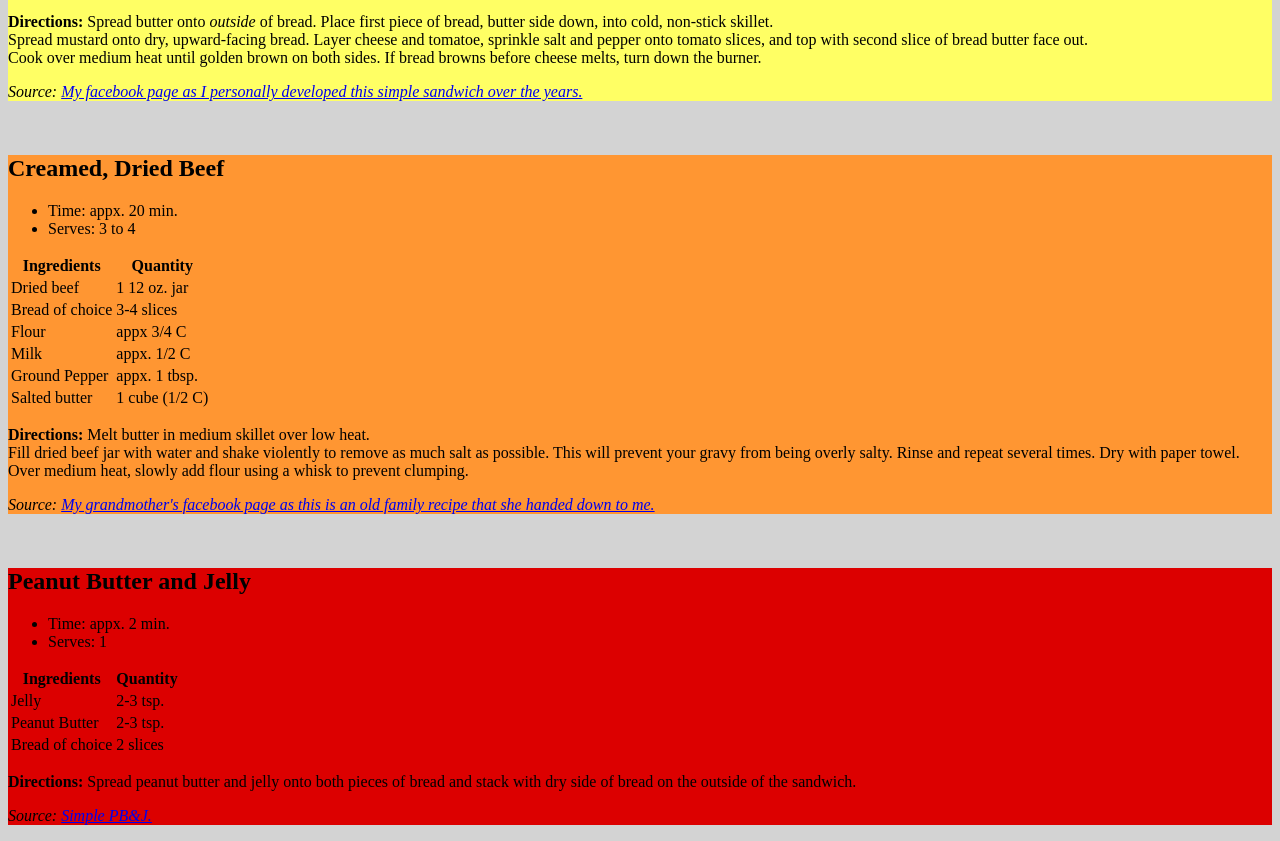
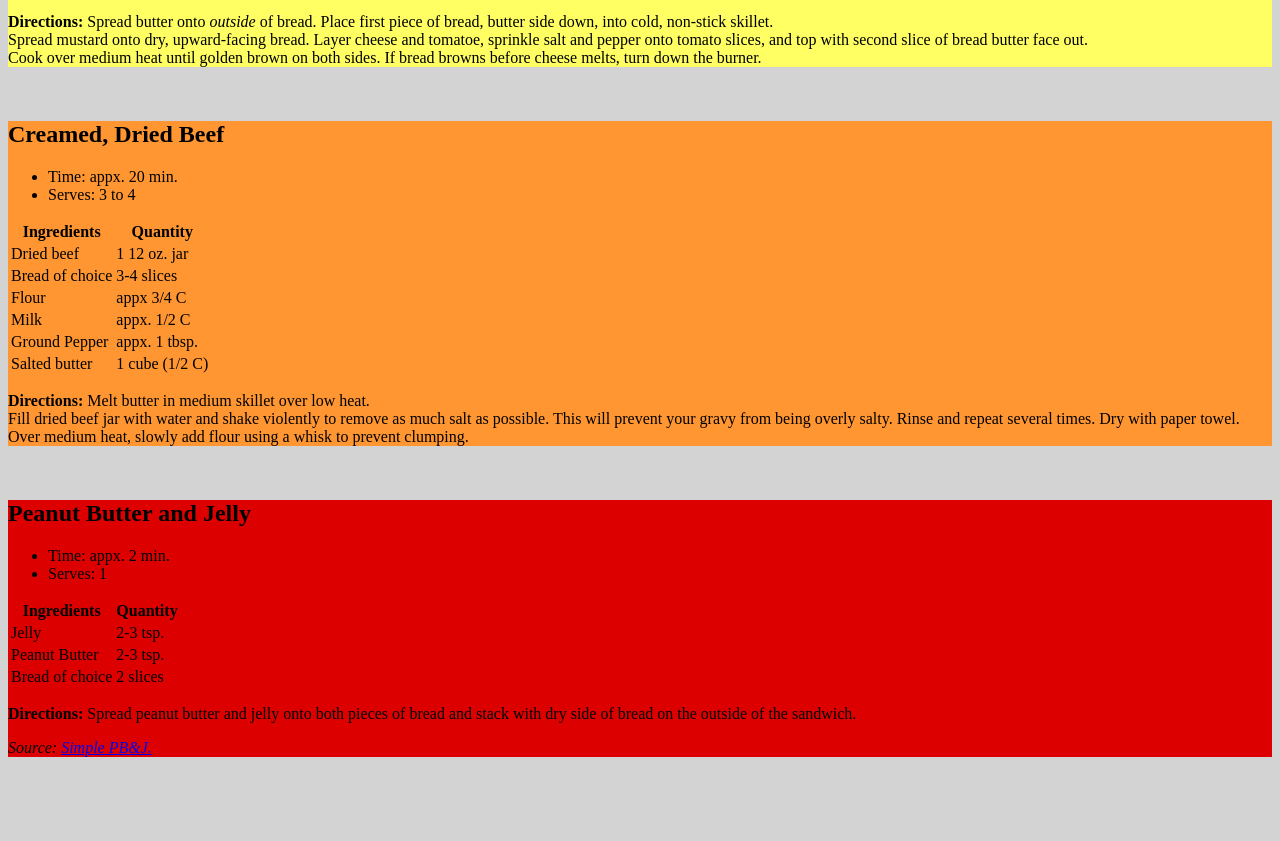
Before and after one commit to greentreecanopy/greentreecanopy.github.io, a plain HTML site: page index.html in a window 1280 px wide. Shown: the part 834-1675 px from the top of the page. After the commit the page ends 1607 px from the top, so only its background shows below. Drawn offline with Linux system fonts and the light colour scheme.

Commit message:
Update index.html

```diff
--- a/index.html
+++ b/index.html
@@ -79,8 +79,6 @@
         <p><strong>Directions:</strong> Spread butter onto <em>outside</em> of bread.  Place first piece of bread, butter side down, into cold, non-stick skillet.<br>Spread mustard onto dry, upward-facing bread.  Layer cheese and tomatoe, sprinkle salt and pepper onto tomato slices, and top with second slice of bread butter face out.<br>Cook over medium heat until golden brown on both sides.  If bread browns before cheese melts, turn down the burner.
 </p>
 
-    <p><em>Source: <a href="https://www.facebook.com/dylan.powell.16752" target="_blank">My facebook page as I personally developed this simple sandwich over the years.</a></em></p>
-
     </div><br>
     <div id="creamed-dried-beef">
         <h2>Creamed, Dried Beef</h2>
@@ -128,8 +126,6 @@
         <p><strong>Directions:</strong> Melt butter in medium skillet over low heat.<br>Fill dried beef jar with water and shake violently to remove as much salt as possible. This will prevent your gravy from being overly salty.  Rinse and repeat several times.  Dry with paper towel.<br>Over medium heat, slowly add flour using a whisk to prevent clumping.
 </p>
 
-    <p><em>Source: <a href="https://www.facebook.com/donna.mcclary.33" target="_blank">My grandmother's facebook page as this is an old family recipe that she handed down to me.</a></em></p>
-
     </div><br>
     <div id="PBJ">
         <h2>Peanut Butter and Jelly</h2>
```
